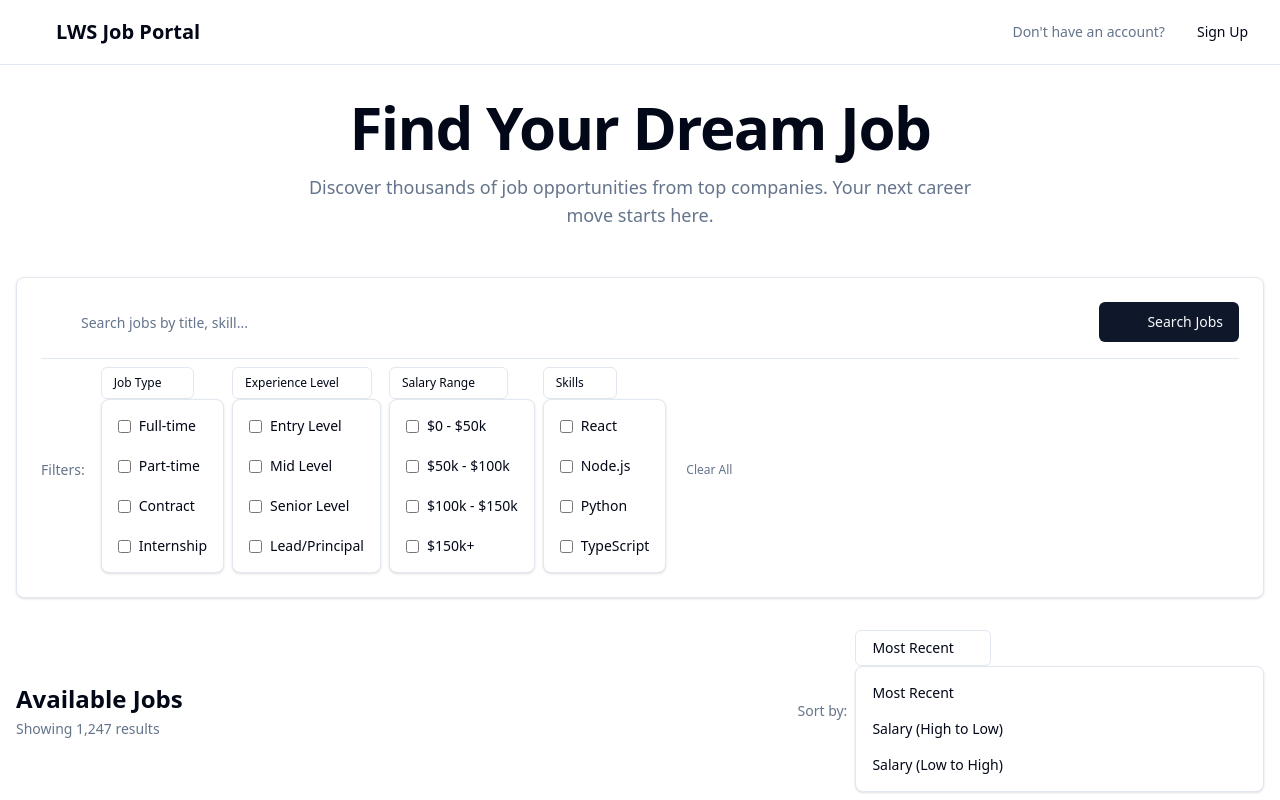
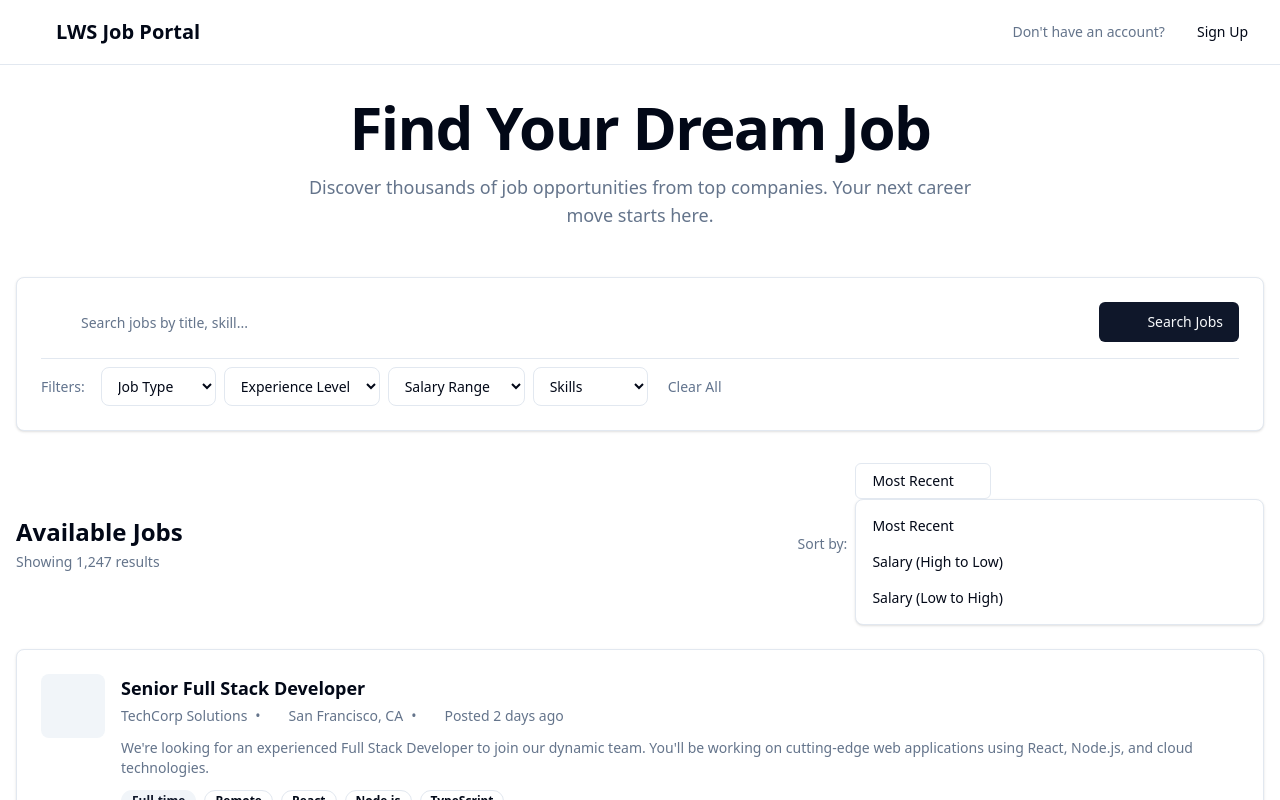
Before and after one commit to Mahmudulislamshuvo/job-portal-assignment, a React app: page / in a window 1280 px wide. Shown: the top 800 px of the page. Built offline with nearby package versions, Linux system fonts and the light colour scheme; the HTML template or start-up script is replaced by a standard one.

Commit message:
Refactor filters in Home component to use select elements for job type, experience level, salary range, and skills

```diff
--- a/src/components/home/Home.jsx
+++ b/src/components/home/Home.jsx
@@ -42,139 +42,71 @@ const Home = () => {
               </div>
 
               {/* <!-- Filters --> */}
-              <div class="flex flex-wrap items-center gap-2 pt-2 border-t border-border">
-                <span class="text-sm font-medium text-muted-foreground mr-2">
+              <div className="flex flex-wrap items-center gap-2 pt-2 border-t border-slate-200">
+                {/* Label */}
+                <span className="text-sm font-medium text-slate-500 mr-2">
                   Filters:
                 </span>
 
-                {/* <!-- Job Type Dropdown --> */}
-                <div class="dropdown">
-                  <button
-                    class="btn btn-outline text-xs h-8 px-3 flex items-center"
-                    onclick="toggleDropdown('jobTypeDropdown')"
-                  >
+                {/* 1. Job Type Filter */}
+                <select
+                  className="px-3 py-2 border border-slate-200 rounded-lg text-sm focus:outline-none focus:ring-2 focus:ring-rose-300 bg-white cursor-pointer"
+                  defaultValue=""
+                >
+                  <option value="" disabled hidden>
                     Job Type
-                    <i data-lucide="chevron-down" class="ml-2 h-3 w-3"></i>
-                  </button>
-                  <div id="jobTypeDropdown" class="dropdown-content card p-2">
-                    <div class="space-y-1">
-                      <label class="flex items-center gap-2 p-2 hover:bg-accent rounded cursor-pointer">
-                        <input type="checkbox" class="rounded border-input" />
-                        <span class="text-sm">Full-time</span>
-                      </label>
-                      <label class="flex items-center gap-2 p-2 hover:bg-accent rounded cursor-pointer">
-                        <input type="checkbox" class="rounded border-input" />
-                        <span class="text-sm">Part-time</span>
-                      </label>
-                      <label class="flex items-center gap-2 p-2 hover:bg-accent rounded cursor-pointer">
-                        <input type="checkbox" class="rounded border-input" />
-                        <span class="text-sm">Contract</span>
-                      </label>
-                      <label class="flex items-center gap-2 p-2 hover:bg-accent rounded cursor-pointer">
-                        <input type="checkbox" class="rounded border-input" />
-                        <span class="text-sm">Internship</span>
-                      </label>
-                    </div>
-                  </div>
-                </div>
+                  </option>
+                  <option value="all">All Types</option>
+                  <option value="full-time">Full-time</option>
+                  <option value="part-time">Part-time</option>
+                  <option value="contract">Contract</option>
+                  <option value="internship">Internship</option>
+                </select>
 
-                {/* <!-- Experience Level Dropdown --> */}
-                <div class="dropdown">
-                  <button
-                    class="btn btn-outline text-xs h-8 px-3 flex items-center"
-                    onclick="toggleDropdown('experienceDropdown')"
-                  >
+                {/* 2. Experience Level Filter */}
+                <select
+                  className="px-3 py-2 border border-slate-200 rounded-lg text-sm focus:outline-none focus:ring-2 focus:ring-rose-300 bg-white cursor-pointer"
+                  defaultValue=""
+                >
+                  <option value="" disabled hidden>
                     Experience Level
-                    <i data-lucide="chevron-down" class="ml-2 h-3 w-3"></i>
-                  </button>
-                  <div
-                    id="experienceDropdown"
-                    class="dropdown-content card p-2"
-                  >
-                    <div class="space-y-1">
-                      <label class="flex items-center gap-2 p-2 hover:bg-accent rounded cursor-pointer">
-                        <input type="checkbox" class="rounded border-input" />
-                        <span class="text-sm">Entry Level</span>
-                      </label>
-                      <label class="flex items-center gap-2 p-2 hover:bg-accent rounded cursor-pointer">
-                        <input type="checkbox" class="rounded border-input" />
-                        <span class="text-sm">Mid Level</span>
-                      </label>
-                      <label class="flex items-center gap-2 p-2 hover:bg-accent rounded cursor-pointer">
-                        <input type="checkbox" class="rounded border-input" />
-                        <span class="text-sm">Senior Level</span>
-                      </label>
-                      <label class="flex items-center gap-2 p-2 hover:bg-accent rounded cursor-pointer">
-                        <input type="checkbox" class="rounded border-input" />
-                        <span class="text-sm">Lead/Principal</span>
-                      </label>
-                    </div>
-                  </div>
-                </div>
+                  </option>
+                  <option value="entry">Entry Level</option>
+                  <option value="mid">Mid Level</option>
+                  <option value="senior">Senior Level</option>
+                  <option value="lead">Lead/Principal</option>
+                </select>
 
-                {/* <!-- Salary Range Dropdown --> */}
-                <div class="dropdown">
-                  <button
-                    class="btn btn-outline text-xs h-8 px-3 flex items-center"
-                    onclick="toggleDropdown('salaryDropdown')"
-                  >
+                {/* 3. Salary Range Filter */}
+                <select
+                  className="px-3 py-2 border border-slate-200 rounded-lg text-sm focus:outline-none focus:ring-2 focus:ring-rose-300 bg-white cursor-pointer"
+                  defaultValue=""
+                >
+                  <option value="" disabled hidden>
                     Salary Range
-                    <i data-lucide="chevron-down" class="ml-2 h-3 w-3"></i>
-                  </button>
-                  <div id="salaryDropdown" class="dropdown-content card p-2">
-                    <div class="space-y-1">
-                      <label class="flex items-center gap-2 p-2 hover:bg-accent rounded cursor-pointer">
-                        <input type="checkbox" class="rounded border-input" />
-                        <span class="text-sm">$0 - $50k</span>
-                      </label>
-                      <label class="flex items-center gap-2 p-2 hover:bg-accent rounded cursor-pointer">
-                        <input type="checkbox" class="rounded border-input" />
-                        <span class="text-sm">$50k - $100k</span>
-                      </label>
-                      <label class="flex items-center gap-2 p-2 hover:bg-accent rounded cursor-pointer">
-                        <input type="checkbox" class="rounded border-input" />
-                        <span class="text-sm">$100k - $150k</span>
-                      </label>
-                      <label class="flex items-center gap-2 p-2 hover:bg-accent rounded cursor-pointer">
-                        <input type="checkbox" class="rounded border-input" />
-                        <span class="text-sm">$150k+</span>
-                      </label>
-                    </div>
-                  </div>
-                </div>
+                  </option>
+                  <option value="0-50k">$0 - $50k</option>
+                  <option value="50k-100k">$50k - $100k</option>
+                  <option value="100k-150k">$100k - $150k</option>
+                  <option value="150k+">$150k+</option>
+                </select>
 
-                {/* <!-- Skills Dropdown --> */}
-                <div class="dropdown">
-                  <button
-                    class="btn btn-outline text-xs h-8 px-3 flex items-center"
-                    onclick="toggleDropdown('skillsDropdown')"
-                  >
+                {/* 4. Skills Filter */}
+                <select
+                  className="px-3 py-2 border border-slate-200 rounded-lg text-sm focus:outline-none focus:ring-2 focus:ring-rose-300 bg-white cursor-pointer"
+                  defaultValue=""
+                >
+                  <option value="" disabled hidden>
                     Skills
-                    <i data-lucide="chevron-down" class="ml-2 h-3 w-3"></i>
-                  </button>
-                  <div id="skillsDropdown" class="dropdown-content card p-2">
-                    <div class="space-y-1">
-                      <label class="flex items-center gap-2 p-2 hover:bg-accent rounded cursor-pointer">
-                        <input type="checkbox" class="rounded border-input" />
-                        <span class="text-sm">React</span>
-                      </label>
-                      <label class="flex items-center gap-2 p-2 hover:bg-accent rounded cursor-pointer">
-                        <input type="checkbox" class="rounded border-input" />
-                        <span class="text-sm">Node.js</span>
-                      </label>
-                      <label class="flex items-center gap-2 p-2 hover:bg-accent rounded cursor-pointer">
-                        <input type="checkbox" class="rounded border-input" />
-                        <span class="text-sm">Python</span>
-                      </label>
-                      <label class="flex items-center gap-2 p-2 hover:bg-accent rounded cursor-pointer">
-                        <input type="checkbox" class="rounded border-input" />
-                        <span class="text-sm">TypeScript</span>
-                      </label>
-                    </div>
-                  </div>
-                </div>
+                  </option>
+                  <option value="react">React</option>
+                  <option value="node">Node.js</option>
+                  <option value="python">Python</option>
+                  <option value="typescript">TypeScript</option>
+                </select>
 
-                <button class="btn btn-ghost text-xs h-8 px-3 text-muted-foreground hover:text-foreground">
+                {/* Clear Button */}
+                <button className="px-3 py-2 text-sm text-slate-500 hover:text-rose-500 hover:bg-rose-50 rounded-lg transition-colors">
                   Clear All
                 </button>
               </div>
```
